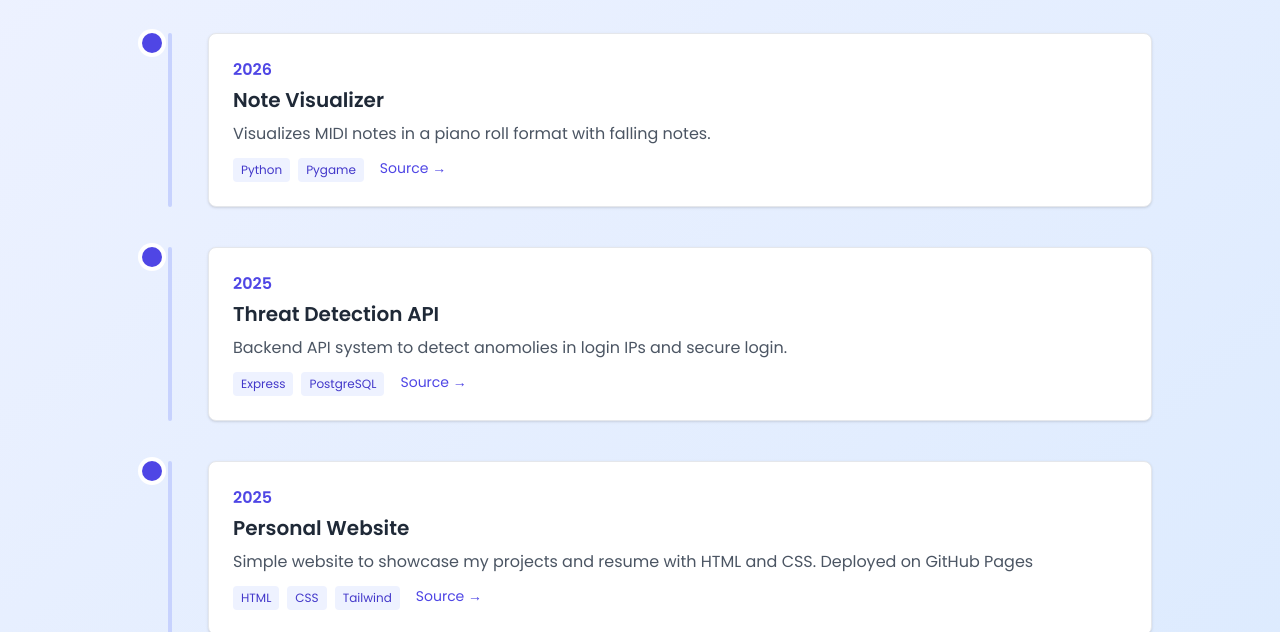
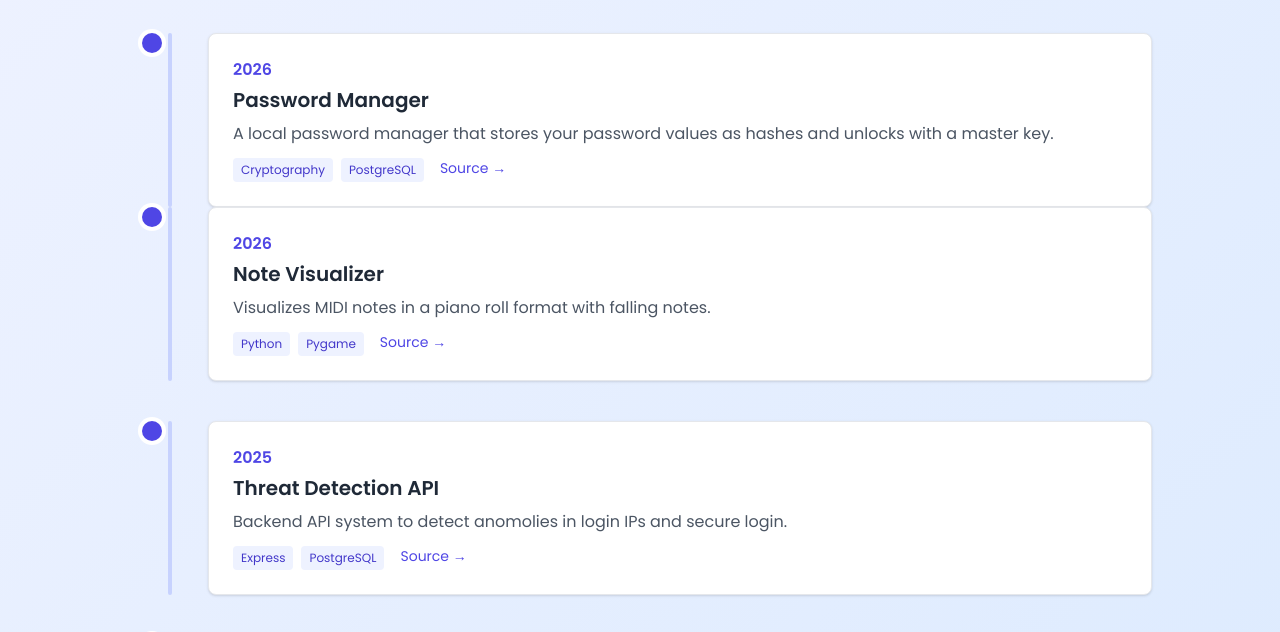
Before and after one commit to aarontsang/aarontsang.github.io, a website: page projects.html in a window 1280 px wide. Shown: the part 151-783 px from the top of the page. Drawn offline with nearby package versions, Linux system fonts and the light colour scheme.

Commit message:
added passchain

```diff
--- a/projects.html
+++ b/projects.html
@@ -31,6 +31,29 @@
             <header class="text-center mb-10">
                 <h1 class="text-3xl md:text-4xl font-bold text-indigo-900">My Projects</h1>
             </header>
+
+            <section class="relative">
+                <div class="absolute left-10 top-0 bottom-0 w-1 bg-indigo-200 rounded"></div>
+                <div class="space-y-10">
+                    <article class="relative pl-20">
+                        <span class="absolute left-6 -translate-x-1/2 w-5 h-5 rounded-full bg-indigo-600 ring-4 ring-white shadow"></span>
+                        <div class="bg-white p-6 rounded-lg shadow border border-gray-200">
+                            <div class="flex items-start justify-between">
+                                <div>
+                                    <time class="text-indigo-600 font-semibold">2026</time>
+                                    <h3 class="text-xl font-semibold text-gray-800 mt-1">Password Manager</h3>
+                                    <p class="text-gray-600 mt-2">A local password manager that stores your password values as hashes and unlocks with a master key.</p>
+                                    <div class="mt-3 flex flex-wrap gap-2">
+                                        <span class="text-xs px-2 py-1 bg-indigo-50 text-indigo-700 rounded">Cryptography</span>
+                                        <span class="text-xs px-2 py-1 bg-indigo-50 text-indigo-700 rounded">PostgreSQL</span>
+                                        <a href="https://github.com/aarontsang/passchain" target="_blank" class="ml-2 text-indigo-600 hover:underline text-sm">Source →</a>
+                                    </div>
+                                </div>
+                            </div>
+                        </div>
+                    </article>
+                </div>
+            </section>
 
             <section class="relative">
                 <div class="absolute left-10 top-0 bottom-0 w-1 bg-indigo-200 rounded"></div>
```
